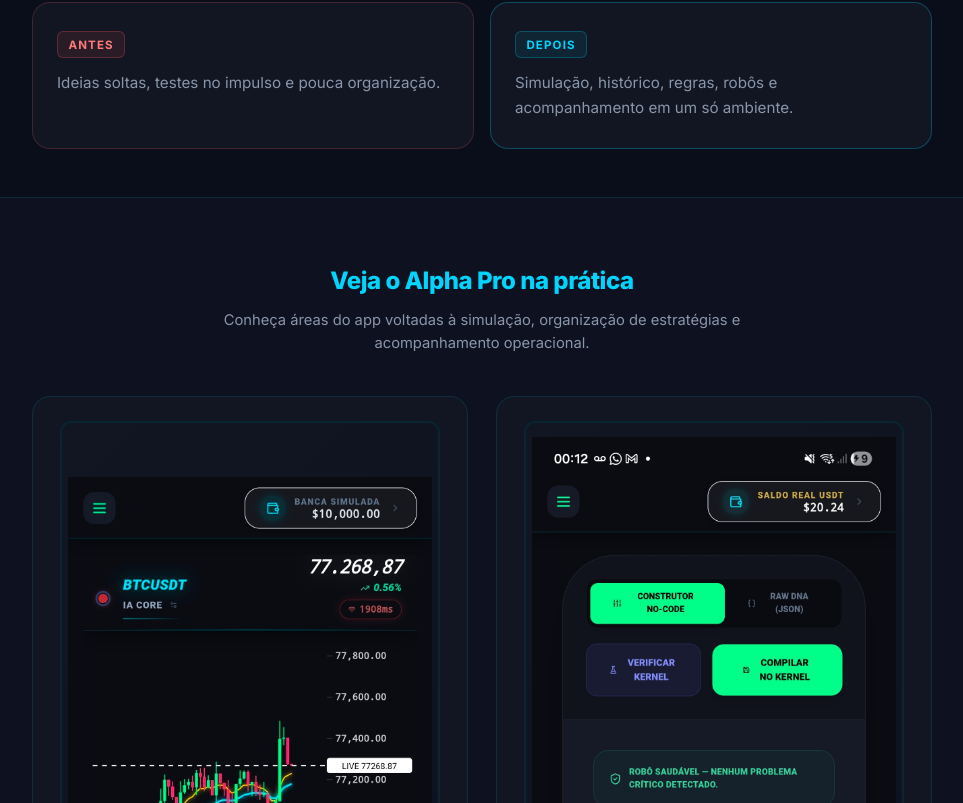
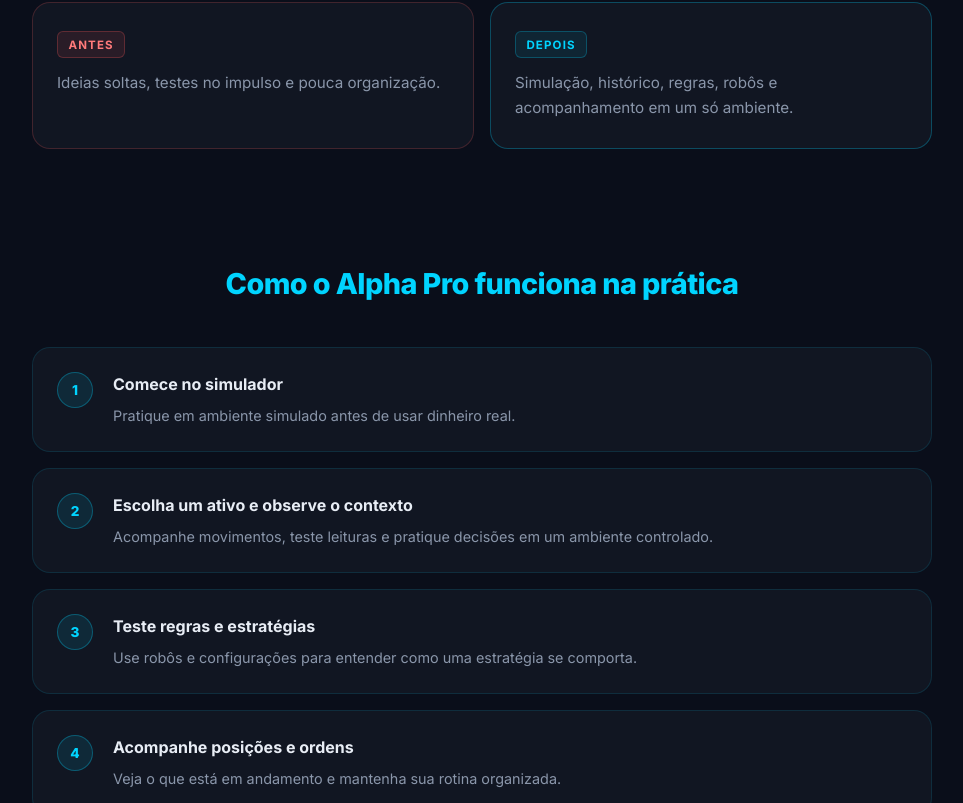
Before and after one commit to lucascamilo560-wq/TerminaisLMC, a React (Vite) app: page / in a window 1280 px wide. Shown: the part 1997-2800 px from the top of the page, without its empty margins (158-1121 px from the left). Built offline with nearby package versions, Linux system fonts and the light colour scheme.

Commit message:
Remove app preview screenshot sections from landing

```diff
--- a/src/App.css
+++ b/src/App.css
@@ -1005,159 +1005,6 @@
 }
 
 /* ─────────────────────────────────────────────
-   App Preview / Screenshots
-───────────────────────────────────────────── */
-.app-preview-section {
-  padding: 4rem 1.5rem;
-  background: var(--bg-surface);
-  border-top: 1px solid var(--border-cyan);
-}
-
-.app-preview-section--divide {
-  border-top-color: var(--border-green);
-}
-
-.app-preview-inner {
-  max-width: var(--max-width);
-  margin: 0 auto;
-}
-
-.app-preview-title {
-  font-size: 1.5rem;
-  font-weight: 800;
-  text-align: center;
-  margin-bottom: 0.5rem;
-  letter-spacing: -0.02em;
-}
-
-.app-preview-title--alpha {
-  color: var(--accent-cyan);
-}
-
-.app-preview-title--divide {
-  color: var(--accent-green);
-}
-
-.app-preview-subtitle {
-  text-align: center;
-  color: var(--text-secondary);
-  font-size: 0.92rem;
-  margin-bottom: 2.5rem;
-  max-width: 540px;
-  margin-left: auto;
-  margin-right: auto;
-}
-
-.app-preview-grid {
-  display: grid;
-  grid-template-columns: 1fr;
-  gap: 1.75rem;
-}
-
-.app-shot-card {
-  background: var(--bg-card);
-  border-radius: var(--radius);
-  padding: 1.5rem 1.25rem;
-  text-align: center;
-  transition: transform 0.2s, box-shadow 0.2s;
-}
-
-.app-shot-card--alpha {
-  border: 1px solid var(--border-cyan);
-}
-
-.app-shot-card--divide {
-  border: 1px solid var(--border-green);
-}
-
-.app-shot-card:hover {
-  transform: translateY(-4px);
-  box-shadow: 0 8px 32px rgba(0, 212, 255, 0.08);
-}
-
-.app-shot-card--divide:hover {
-  box-shadow: 0 8px 32px rgba(10, 245, 160, 0.08);
-}
-
-.app-shot-frame {
-  position: relative;
-  width: 100%;
-  max-width: 320px;
-  aspect-ratio: 9 / 19.5;
-  margin: 0 auto 1rem;
-  border-radius: 12px;
-  overflow: hidden;
-  background: #0a0d16;
-  padding: 0.35rem;
-  border: 2px solid rgba(0, 212, 255, 0.12);
-}
-
-.app-shot-card--divide .app-shot-frame {
-  border-color: rgba(10, 245, 160, 0.12);
-}
-
-.app-shot-image {
-  width: 100%;
-  height: 100%;
-  object-fit: contain;
-  display: block;
-  position: relative;
-  z-index: 1;
-}
-
-.app-shot-image.is-missing {
-  display: none;
-}
-
-.app-shot-placeholder {
-  position: absolute;
-  inset: 0;
-  display: flex;
-  flex-direction: column;
-  align-items: center;
-  justify-content: center;
-  gap: 0.5rem;
-  background: linear-gradient(135deg, #111622 0%, #0d1120 100%);
-  z-index: 0;
-}
-
-.app-shot-placeholder__icon {
-  font-size: 2rem;
-  opacity: 0.6;
-}
-
-.app-shot-placeholder__text {
-  font-size: 0.78rem;
-  color: var(--text-muted);
-  font-weight: 500;
-}
-
-.app-shot-placeholder__module {
-  font-size: 0.72rem;
-  color: var(--accent-cyan);
-  font-weight: 700;
-  text-transform: uppercase;
-  letter-spacing: 0.08em;
-}
-
-.app-shot-card--divide .app-shot-placeholder__module {
-  color: var(--accent-green);
-}
-
-.app-shot-label {
-  font-size: 0.95rem;
-  font-weight: 700;
-  color: var(--text-primary);
-  margin-bottom: 0.25rem;
-}
-
-.app-shot-text {
-  font-size: 0.82rem;
-  color: var(--text-secondary);
-  line-height: 1.5;
-}
-
-/* ─────────────────────────────────────────────
    Responsive – tablet 640px+
 ───────────────────────────────────────────── */
 @media (min-width: 640px) {
@@ -1197,9 +1044,6 @@
     gap: 2rem;
   }
 
-  .app-preview-grid {
-    grid-template-columns: repeat(2, minmax(0, 1fr));
-  }
 }
 
 /* ─────────────────────────────────────────────
@@ -1238,13 +1082,7 @@
     grid-template-columns: repeat(auto-fit, minmax(260px, 1fr));
   }
 
-  .app-preview-grid {
-    grid-template-columns: repeat(2, minmax(0, 1fr));
-  }
-
-  .app-shot-frame {
-    max-width: 380px;
-  }
+
 }
 
 /* ─────────────────────────────────────────────
--- a/src/App.tsx
+++ b/src/App.tsx
@@ -196,44 +196,6 @@
               <span className="before-after-badge before-after-badge--after">Depois</span>
               <p className="before-after-text">Simulação, histórico, regras, robôs e acompanhamento em um só ambiente.</p>
             </Reveal>
-          </div>
-        </div>
-      </section>
-
-      {/* ══════════════ 3b. ALPHA PRO — PREVIEW ══════════════ */}
-      <section className="app-preview-section">
-        <div className="app-preview-inner">
-          <Reveal>
-            <h2 className="app-preview-title app-preview-title--alpha">Veja o Alpha Pro na prática</h2>
-            <p className="app-preview-subtitle">Conheça áreas do app voltadas à simulação, organização de estratégias e acompanhamento operacional.</p>
-          </Reveal>
-          <div className="app-preview-grid">
-            {[
-              { src: '/screenshots/alpha-pro/simulador.png', label: 'Simulador', text: 'Pratique em ambiente simulado antes de usar dinheiro real.' },
-              { src: '/screenshots/alpha-pro/Alpha-forge.png', label: 'Alpha Forge', text: 'Organize regras, robôs e estratégias.' },
-              { src: '/screenshots/alpha-pro/ordens-abertas.png', label: 'Ordens Abertas', text: 'Acompanhe posições e atividades em andamento.' },
-              { src: '/screenshots/alpha-pro/real-core.png', label: 'Real Core', text: 'Área avançada para acompanhamento operacional com mais estrutura.' },
-            ].map((item) => (
-              <Reveal className="app-shot-card app-shot-card--alpha" key={item.label}>
-                <div className="app-shot-frame">
-                  <img
-                    src={item.src}
-                    alt={item.label}
-                    className="app-shot-image"
-                    onError={(e) => {
-                      (e.currentTarget as HTMLImageElement).classList.add('is-missing')
-                    }}
-                  />
-                  <div className="app-shot-placeholder">
-                    <span className="app-shot-placeholder__icon" aria-hidden="true">📱</span>
-                    <span className="app-shot-placeholder__text">Adicionar print real</span>
-                    <span className="app-shot-placeholder__module">{item.label}</span>
-                  </div>
-                </div>
-                <p className="app-shot-label">{item.label}</p>
-                <p className="app-shot-text">{item.text}</p>
-              </Reveal>
-            ))}
           </div>
         </div>
       </section>
@@ -467,44 +429,6 @@
               <span className="before-after-badge before-after-badge--after before-after-badge--divide">Depois</span>
               <p className="before-after-text">Divisões, valores, vencimentos e participantes organizados.</p>
             </Reveal>
-          </div>
-        </div>
-      </section>
-
-      {/* ══════════════ 8b. DIVIDE AÍ — PREVIEW ══════════════ */}
-      <section className="app-preview-section app-preview-section--divide">
-        <div className="app-preview-inner">
-          <Reveal>
-            <h2 className="app-preview-title app-preview-title--divide">Veja o Divide Aí na prática</h2>
-            <p className="app-preview-subtitle">Entenda como o app organiza contas, divisões e vencimentos.</p>
-          </Reveal>
-          <div className="app-preview-grid">
-            {[
-              { src: '/screenshots/divide-ai/dashboard.png', label: 'Dashboard', text: 'Visão geral da organização financeira.' },
-              { src: '/screenshots/divide-ai/controle-pessoal.png', label: 'Controle Pessoal', text: 'Acompanhe valores, compromissos e rotina financeira.' },
-              { src: '/screenshots/divide-ai/minhas-divisoes.png', label: 'Minhas Divisões', text: 'Organize contas compartilhadas com outras pessoas.' },
-              { src: '/screenshots/divide-ai/agenda.png', label: 'Agenda', text: 'Acompanhe vencimentos e compromissos financeiros.' },
-            ].map((item) => (
-              <Reveal className="app-shot-card app-shot-card--divide" key={item.label}>
-                <div className="app-shot-frame">
-                  <img
-                    src={item.src}
-                    alt={item.label}
-                    className="app-shot-image"
-                    onError={(e) => {
-                      (e.currentTarget as HTMLImageElement).classList.add('is-missing')
-                    }}
-                  />
-                  <div className="app-shot-placeholder">
-                    <span className="app-shot-placeholder__icon" aria-hidden="true">📱</span>
-                    <span className="app-shot-placeholder__text">Adicionar print real</span>
-                    <span className="app-shot-placeholder__module">{item.label}</span>
-                  </div>
-                </div>
-                <p className="app-shot-label">{item.label}</p>
-                <p className="app-shot-text">{item.text}</p>
-              </Reveal>
-            ))}
           </div>
         </div>
       </section>
```
